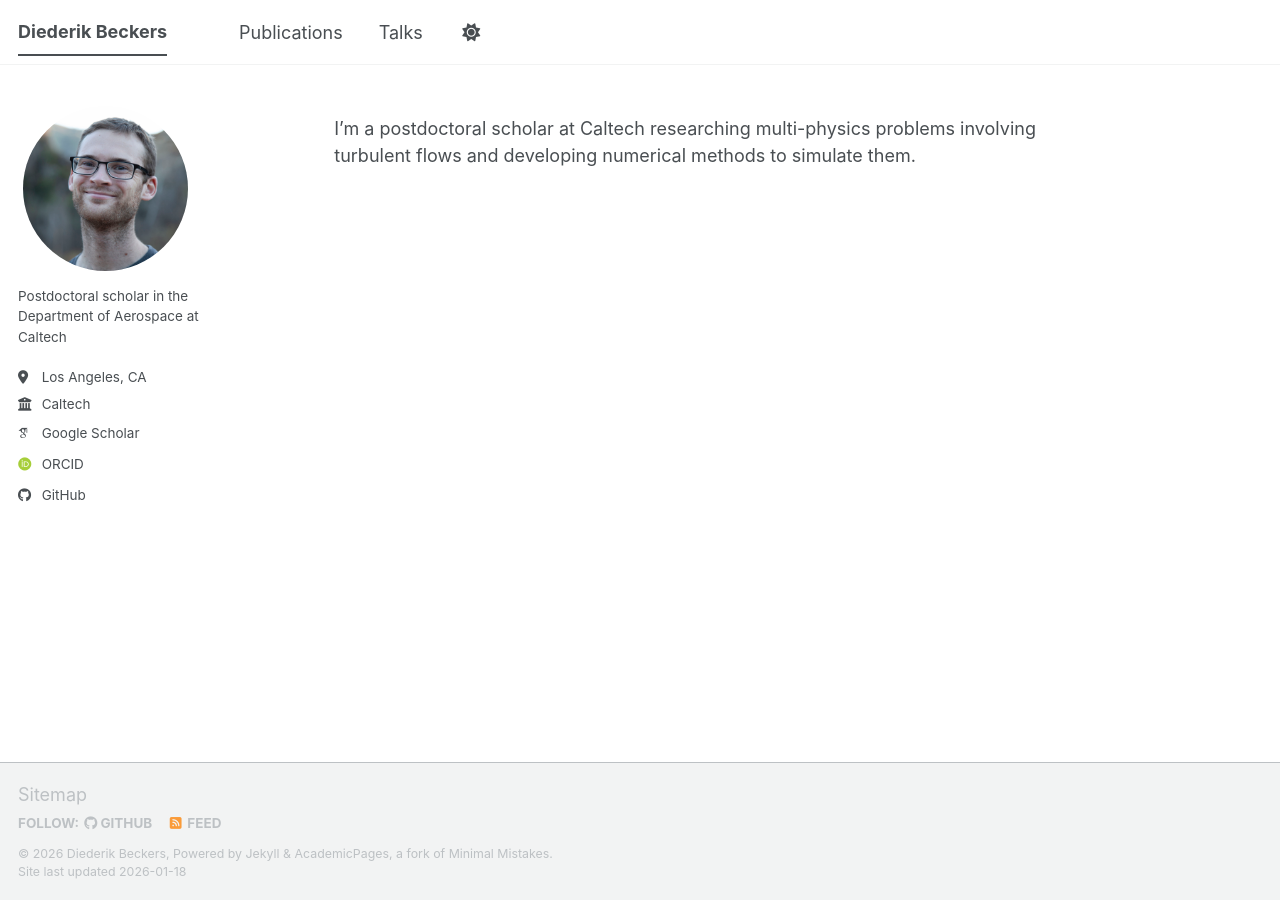
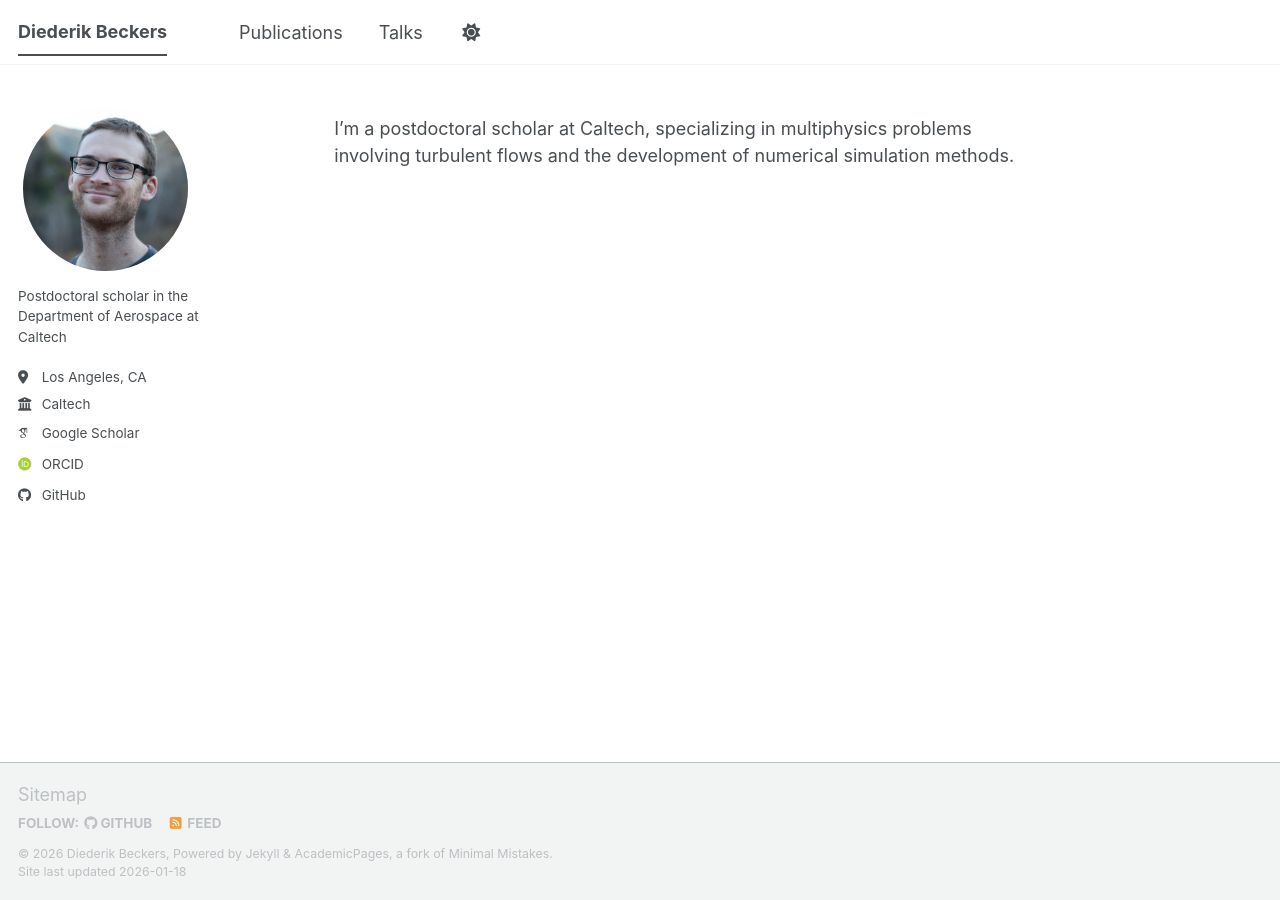
Before and after one commit to diederikb/diederikb.github.io, a Jekyll site: the page built from _pages/about.md, in a window 1280 px wide. Built offline with Jekyll 4.4.1, drawn with Linux system fonts in a browser that asks for light colours; some web fonts are replaced; a script bundle is joined from its source files by our own code; library files that are not in the unit come from our copies.

Commit message:
Updated homepage and talks archive icons

```diff
--- a/_includes/archive-single-talk.html
+++ b/_includes/archive-single-talk.html
@@ -35,7 +35,7 @@
     {% if post.read_time %}
       <p class="page__meta"><i class="fa fa-clock" aria-hidden="true"></i> {% include read-time.html %}</p>
     {% endif %}
-    <p class="page__meta"><i class="fa fa-clock" aria-hidden="true"></i>
+    <p class="page__meta"><i class="fa fa-calendar" aria-hidden="true"></i>
       {% include talk-date.html %}
     </p>
     {% if post.venue %}<p class="archive__item-excerpt" itemprop="description">{{post.type}}, {{ post.venue }},  {{post.location}} {% endif %}
--- a/_pages/about.md
+++ b/_pages/about.md
@@ -7,7 +7,7 @@
   - /about.html
 ---
 
-I'm a postdoctoral scholar at Caltech researching multi-physics problems involving turbulent flows and developing numerical methods to simulate them.
+I'm a postdoctoral scholar at Caltech, specializing in multiphysics problems involving turbulent flows and the development of numerical simulation methods.
 
 <!-- A data-driven personal website -->
 <!-- ====== -->
```
